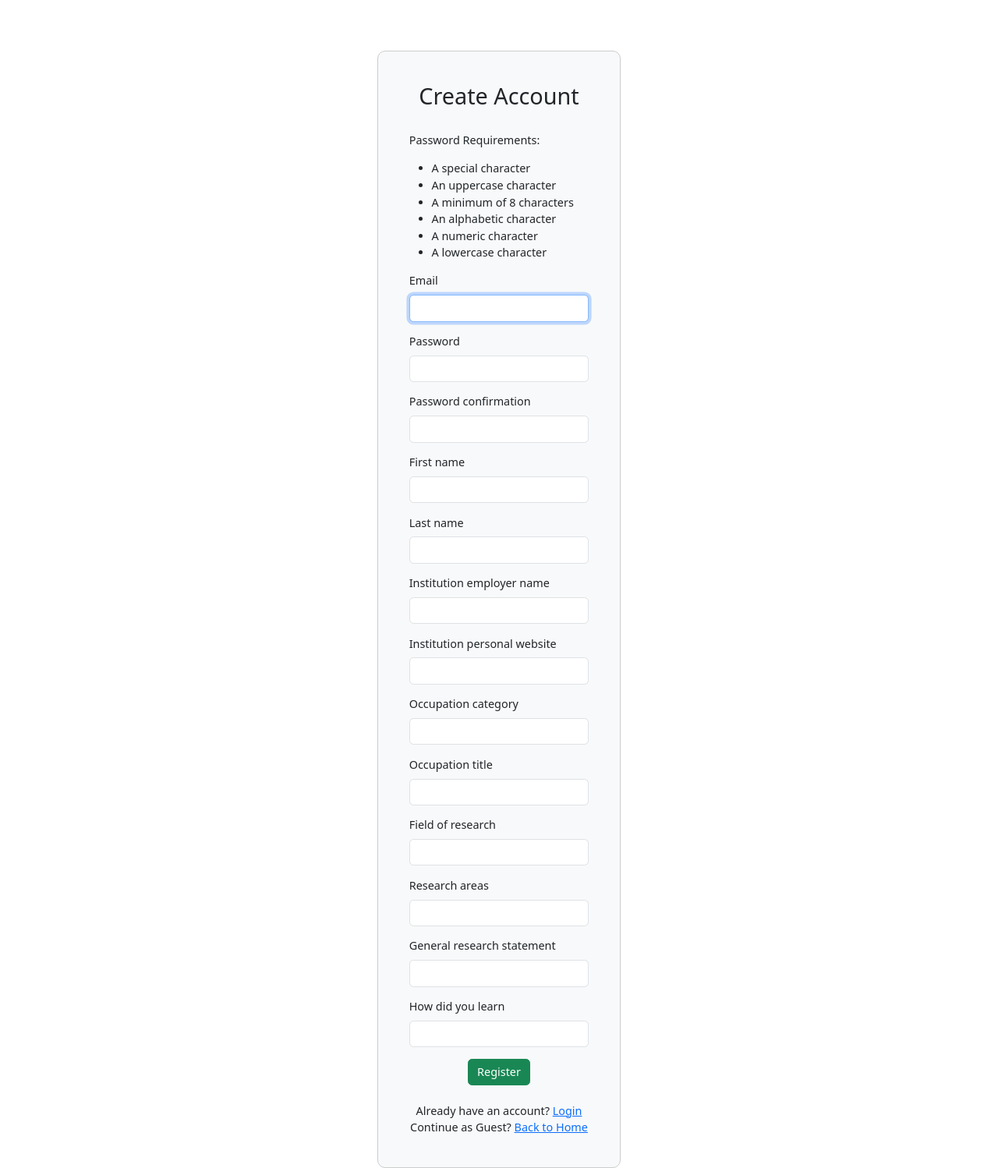
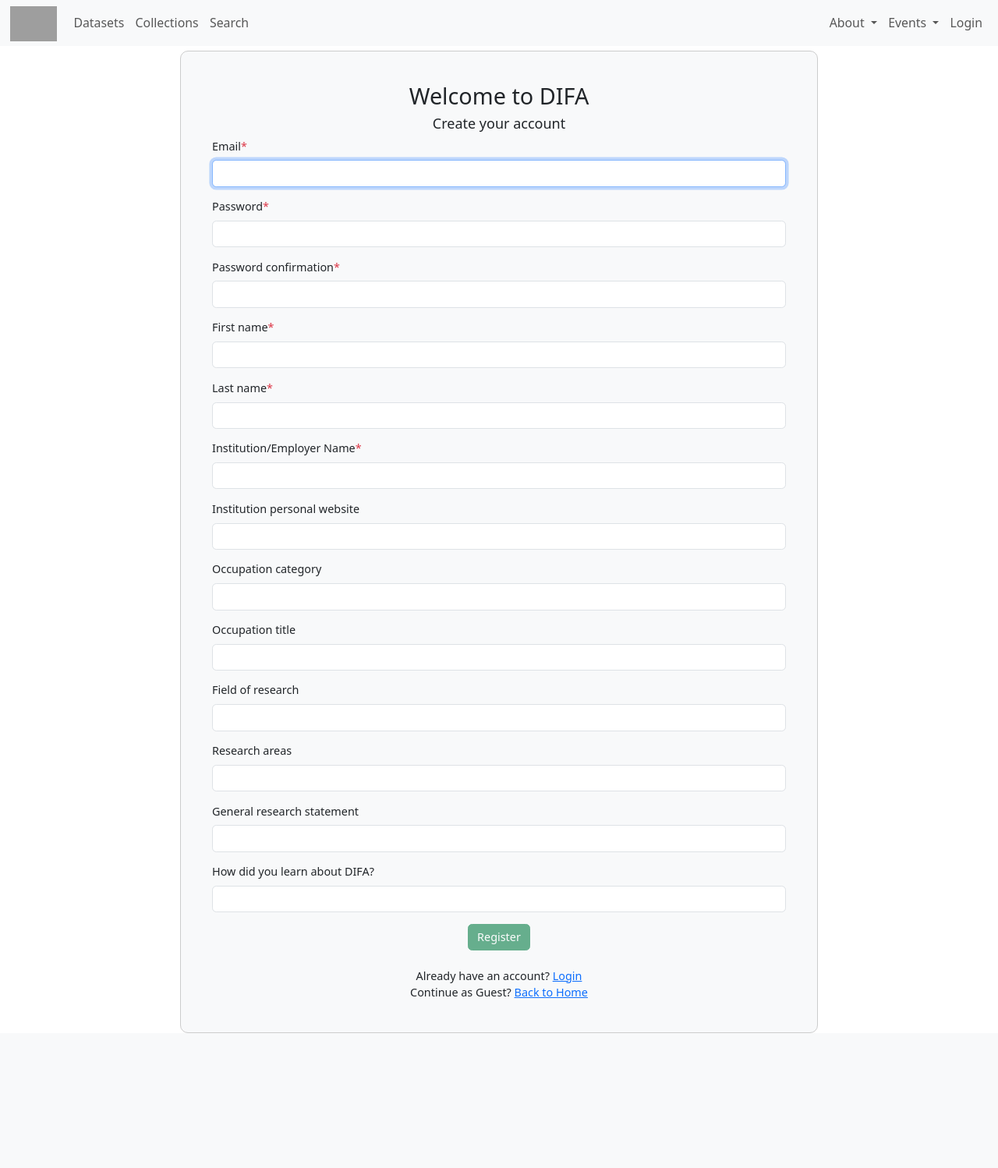
Before and after one commit to caffeinelover1012/difa_scraper_management, a Django app: page /register/ in a window 1280 px wide. Shown: the whole page at 78% size. After the commit the page ends 1325 px from the top, so only its background shows below. Run offline with Django 4.2, Linux system fonts and the light colour scheme; data comes from the database, SQL or seed files in the repository; both versions use the stored data as it was after the commit; parts of the project's set-up code (start-up, migrations or seed data) failed here and were passed over; some libraries are stand-ins or nearby versions; grey boxes are pictures that could not be loaded.

Commit message:
Created new Register page UI and removed redeclaration of fields in form

```diff
--- a/datasets/forms.py
+++ b/datasets/forms.py
@@ -11,18 +11,6 @@
         model = get_user_model()
 
 class RegistrationForm(UserCreationForm):
-    email = forms.EmailField(max_length=254, help_text='Required. Enter a valid email address.', required=True)
-    first_name = forms.CharField(max_length=30, required=True)
-    last_name = forms.CharField(max_length=30, required=True)
-    institution_employer_name = forms.CharField(max_length=100, required=True)
-    institution_personal_website = forms.URLField(required=False)
-    occupation_category = forms.CharField(max_length=100, required=True)
-    occupation_title = forms.CharField(max_length=100, required=True)
-    field_of_research = forms.CharField(max_length=100, required=True)
-    research_areas = forms.CharField(max_length=255, required=True)
-    general_research_statement = forms.CharField(max_length=255, required=True)
-    how_did_you_learn = forms.CharField(max_length=255, required=True)
-
     class Meta:
         model = get_user_model()
         fields = ('email', 'password1', 'password2', 'first_name', 'last_name',
--- a/datasets/models.py
+++ b/datasets/models.py
@@ -28,16 +28,16 @@
 
 class User(AbstractBaseUser, PermissionsMixin):
     email = models.EmailField(unique=True, max_length=254)
-    first_name = models.CharField(max_length=30,blank=True)
-    last_name = models.CharField(max_length=30,blank=True)
-    institution_employer_name = models.CharField(max_length=100,blank=True)
+    first_name = models.CharField(max_length=30)
+    last_name = models.CharField(max_length=30)
+    institution_employer_name = models.CharField(max_length=100, verbose_name="Institution/Employer Name")
     institution_personal_website = models.URLField(blank=True, null=True)
     occupation_category = models.CharField(max_length=100,blank=True)
     occupation_title = models.CharField(max_length=100,blank=True)
     field_of_research = models.CharField(max_length=100,blank=True)
     research_areas = models.CharField(max_length=255,blank=True)
     general_research_statement = models.CharField(max_length=255,blank=True)
-    how_did_you_learn = models.CharField(max_length=255,blank=True)
+    how_did_you_learn = models.CharField(max_length=255,blank=True, verbose_name='How did you learn about DIFA?')
     is_active = models.BooleanField(default=True)
     is_staff = models.BooleanField(default=False)
     date_joined = models.DateTimeField(default=timezone.now)
--- a/datasets/scraper/scraper_2_FADN.py
+++ b/datasets/scraper/scraper_2_FADN.py
@@ -7,6 +7,7 @@
 
 # Define a function to get the data attributes for an organization
 def get_data_attributes(url):
+
     res = {i: "N/A" for i in ATTRS}
     res['acronym'] = "FADN"
     res['access_type'] = 'Open Access'
--- a/datasets/scraper/scraper_5_SafeGraph.py
+++ b/datasets/scraper/scraper_5_SafeGraph.py
@@ -7,6 +7,7 @@
 # Define a function to get the data attributes for an organization
 
 def get_data_attributes(url):
+
     res = {i: "N/A" for i in ATTRS}
     res['acronym'] = "SafeGraph"
     res['dataset_website_link'] = ORG_URL
--- a/datasets/scraper/scraper_9_INFS.py
+++ b/datasets/scraper/scraper_9_INFS.py
@@ -10,6 +10,7 @@
 DATASET_NAME = "Irish National Farm Survey (NFS)"
 
 def get_data_attributes(url):
+
     res = {i: "N/A" for i in ATTRS}
     res['acronym'] = "INFS"
     #Create a dictionary to store dataset info
--- a/datasets/templates/datasets/base.html
+++ b/datasets/templates/datasets/base.html
@@ -25,7 +25,7 @@
   <body>
     <div class="flex-container test" style="display: flex; flex-direction: column; min-height: 100vh;">
 
-{% if "login" in request.path or "register" in request.path %}
+{% if "login" in request.path %}
 <style>
  {% if messages %}
  .errors{
--- a/datasets/templates/datasets/register.html
+++ b/datasets/templates/datasets/register.html
@@ -1,38 +1,87 @@
 {% extends "datasets/base.html" %}
 {% load widget_tweaks %}
+{% load static %}
 
 {% block title %}Register{% endblock %}
 
 {% block content %}
 <div class="d-flex align-items-center justify-content-center">
-  <div class="" style="border: 1px solid #ccc; border-radius: 10px; padding: 40px; background-color: #f8f9fa;">
-    <h2 class="text-center">Create Account</h2>
-    <p><br>Password Requirements:
-      <ul>
-      <li>A special character</li>
-      <li>An uppercase character</li>
-      <li>A minimum of 8 characters</li>
-      <li>An alphabetic character</li>
-      <li>A numeric character</li>
-      <li>A lowercase character</li></ul></p>
-    <form method="POST" action="{% url 'register' %}">
+  <div class="" style="border: 1px solid #ccc; border-radius: 10px; padding: 40px; background-color: #f8f9fa; width:65%;">
+    <h2 class="text-center">Welcome to DIFA</h2>
+    <h5 class="text-center">Create your account</h5>
+    <form method="POST" action="{% url 'register' %}" id="registrationForm">
       {% csrf_token %}
       {% for field in form %}
       <div class="form-group mb-3">
-        <label for="{{ field.auto_id }}" class="form-label">{{ field.label }}</label>
+        <label for="{{ field.auto_id }}" class="form-label">{{ field.label }}{% if field.field.required %}<span class="text-danger">*</span>{% endif %}</label>
         {{ field|add_class:"form-control" }}
         {% for error in field.errors %}
           <div class="invalid-feedback" style="display: block;">{{ error }}</div>
         {% endfor %}
       </div>
       {% endfor %}
-      <center><button type="submit" class="btn btn-success">Register</button></center>
-      <br>
-      <div style="text-align: center;">
-        <p style="margin:0px">Already have an account?  <a href="{% url 'login' %}">Login</a></p>
-        <p style="margin:0px">Continue as Guest?  <a href="{% url 'index' %}">Back to Home</a></p>
-      </div>
+      <center><button type="submit" class="btn btn-success" disabled>Register</button></center>
     </form>
+    <br>
+    <div style="text-align: center;">
+      <p style="margin:0px">Already have an account?  <a href="{% url 'login' %}">Login</a></p>
+      <p style="margin:0px">Continue as Guest?  <a href="{% url 'index' %}">Back to Home</a></p>
+    </div>
+    <div id="passwordRequirements" class="position-absolute bg-white border p-2" style="right: 20px; top: 50%; display: none;">
+      <p>Password Requirements:</p>
+      <ul style="list-style-type: none;">
+        <li id="specialCharacter">A special character <i class="fas fa-times" style="color:red;"></i></li>
+        <li id="uppercaseCharacter">An uppercase character <i class="fas fa-times" style="color:red;"></i></li>
+        <li id="length">A minimum of 8 characters <i class="fas fa-times" style="color:red;"></i></li>
+        <li id="alphabet">An alphabetic character <i class="fas fa-times" style="color:red;"></i></li>
+        <li id="numeric">A numeric character <i class="fas fa-times" style="color:red;"></i></li>
+        <li id="lowercaseCharacter">A lowercase character <i class="fas fa-times" style="color:red;"></i></li>
+        <li id="passwordMatch">Password confirmation matches <i class="fas fa-times" style="color:red;"></i></li>
+      </ul>
+    </div>
   </div>
 </div>
+
+<script>
+
+document.addEventListener('DOMContentLoaded', (event) => {
+  const passwordInput = document.querySelector('input[name="password1"]');
+  const passwordConfirmInput = document.querySelector('input[name="password2"]');
+  const requirements = document.getElementById('passwordRequirements');
+
+  passwordInput.addEventListener('input', validatePassword);
+  passwordConfirmInput.addEventListener('input', validatePassword);
+
+  function validatePassword() {
+    requirements.style.display = 'block';
+
+    checkRequirement('specialCharacter', /[^A-Za-z0-9]/.test(passwordInput.value));
+    checkRequirement('uppercaseCharacter', /[A-Z]/.test(passwordInput.value));
+    checkRequirement('length', passwordInput.value.length >= 8);
+    checkRequirement('alphabet', /[A-Za-z]/.test(passwordInput.value));
+    checkRequirement('numeric', /[0-9]/.test(passwordInput.value));
+    checkRequirement('lowercaseCharacter', /[a-z]/.test(passwordInput.value));
+    checkRequirement('passwordMatch', passwordInput.value === passwordConfirmInput.value);
+
+    const allChecks = Array.from(requirements.querySelectorAll('i'));
+    if (allChecks.every(check => check.className === 'fas fa-check text-success')) {
+      document.querySelector('button[type="submit"]').disabled = false;
+    } else {
+      document.querySelector('button[type="submit"]').disabled = true;
+    }
+  }
+
+  function checkRequirement(id, condition) {
+    const element = document.getElementById(id);
+    if (condition) {
+      element.querySelector('i').className = 'fas fa-check text-success';
+      element.style.color = 'green';
+    } else {
+      element.querySelector('i').className = 'fas fa-times text-danger';
+      element.style.color = 'red';
+    }
+  }
+});
+
+</script>
 {% endblock %}
```
Also changed, not shown: datasets/scraper/scraper_1_FoodAPS.py (line endings or trailing spaces), db.sqlite3.
